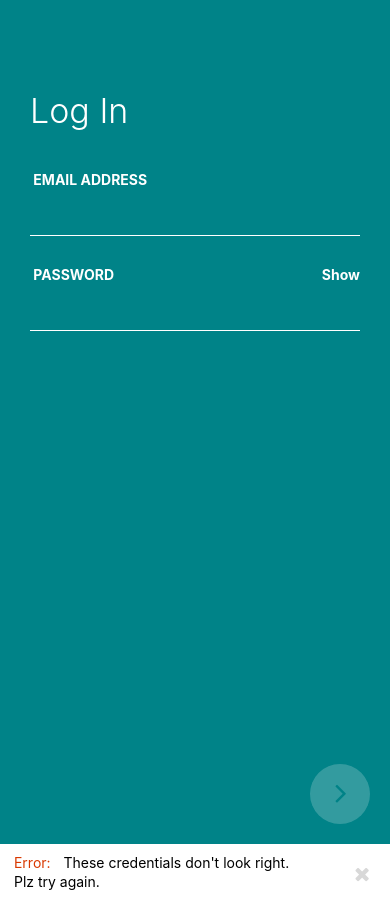
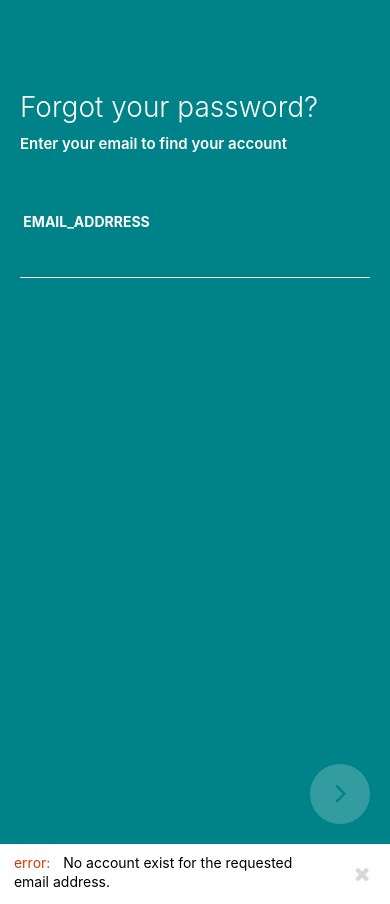
Before and after one commit to adeel111/RNBasics, a React Native app in the folder Airbnb/: screen / in a window 390 px wide. Built offline with nearby package versions, Linux system fonts and the light colour scheme.

Commit message:
added checkmark & ForgottPassword Screen

```diff
--- a/Airbnb/App.js
+++ b/Airbnb/App.js
@@ -1,11 +1,10 @@
-import React, {Component} from 'react';
-import LoggedOut from './src/screens/LoggedOut';
-import Login from './src/screens/Login';
+import React, { Component } from "react";
+import LoggedOut from "./src/screens/LoggedOut";
+import Login from "./src/screens/Login";
+import ForgotPassword from "./src/screens/ForgotPassword";
 
 export default class App extends Component {
   render() {
-    return (
-      <Login />
-    );
+    return <ForgotPassword />;
   }
 }
--- /dev/null
+++ b/Airbnb/src/components/Loader.js
@@ -0,0 +1,60 @@
+import React, { Component } from "react";
+import { StyleSheet, View, Text, Image, Modal } from "react-native";
+import PropTypes from "prop-types";
+import colors from "../styles/colors";
+
+class Loader extends Component {
+  render() {
+    const { animationType, modalVisible } = this.props;
+    return (
+      <Modal
+        animationType={animationType}
+        transparent={true}
+        visible={modalVisible}
+      >
+        <View style={styles.wrapper}>
+          <View style={styles.loaderContainer}>
+            <Image
+              style={styles.loaderImage}
+              source={require("../img/greenLoader.gif")}
+            />
+          </View>
+        </View>
+      </Modal>
+    );
+  }
+}
+
+Loader.propTypes = {
+  animationType: PropTypes.string.isRequired,
+  modalVisible: PropTypes.bool.isRequired
+};
+export default Loader;
+
+const styles = StyleSheet.create({
+  wrapper: {
+    zIndex: 9,
+    backgroundColor: "rgba(0,0,0,0.6)",
+    position: "absolute",
+    height: "100%",
+    width: "100%",
+    top: 0,
+    left: 0
+  },
+  loaderContainer: {
+    width: 90,
+    height: 90,
+    backgroundColor: colors.white,
+    borderRadius: 15,
+    position: "absolute",
+    left: "50%",
+    top: "50%",
+    marginLeft: -45,
+    marginTop: -45
+  },
+  loaderImage: {
+    width: 90,
+    height: 90,
+    borderRadius: 15
+  }
+});
--- a/Airbnb/src/components/Notification.js
+++ b/Airbnb/src/components/Notification.js
@@ -13,14 +13,14 @@ import colors from "../styles/colors";
 
 class Notification extends Component {
   state = {
-    positionValue: new Animated.Value(60)
+    positionValue: new Animated.Value(-60)
   };
 
   animatedNotification = value => {
     const { positionValue } = this.state;
     Animated.timing(positionValue, {
       toValue: value,
-      duration: 400,
+      duration: 300,
       velocity: 3,
       tension: 2,
       friction: 8,
@@ -41,13 +41,11 @@ class Notification extends Component {
     } = this.props;
     showNotification
       ? this.animatedNotification(0)
-      : this.animatedNotification(60);
+      : this.animatedNotification(-60);
     const { positionValue } = this.state;
 
     return (
-      <Animated.View
-        style={[{ transform: [{ translateY: positionValue }] }, styles.wrapper]}
-      >
+      <Animated.View style={[{ marginBottom: positionValue }, styles.wrapper]}>
         <View style={styles.notificationContent}>
           <Text style={styles.errorText}> {type} </Text>
           <Text style={styles.errorMessage}> {firstLine} </Text>
--- a/Airbnb/src/components/form/InputField.js
+++ b/Airbnb/src/components/form/InputField.js
@@ -4,7 +4,9 @@ import {
   View,
   Text,
   TextInput,
-  TouchableOpacity
+  TouchableOpacity,
+  Animated,
+  Easing
 } from "react-native";
 import FontAwesome from "react-native-vector-icons/FontAwesome";
 import colors from "../../styles/colors";
@@ -15,10 +17,21 @@ export default class InputField extends Component {
     super(props);
     this.state = {
       secureInput:
-        props.inputType === "text" || props.inputType === "email" ? false : true
+        props.inputType === "text" || props.inputType === "email"
+          ? false
+          : true,
+      scaleCheckmarkValue: new Animated.Value(0)
     };
     this.toggleShowPassword = this.toggleShowPassword.bind(this);
   }
+
+  scaleCheckmark = value => {
+    Animated.timing(this.state.scaleCheckmarkValue, {
+      toValue: value,
+      duration: 400,
+      easing: Easing.easeOutBack
+    }).start();
+  };
 
   toggleShowPassword() {
     this.setState({ secureInput: !this.state.secureInput });
@@ -33,13 +46,25 @@ export default class InputField extends Component {
       borderBottomColor,
       inputType,
       customStyle,
-      onChangeText
+      onChangeText,
+      showCheckmark,
+      autoFocus,
+      autoCapitalize
     } = this.props;
-    const { secureInput } = this.state;
+    const { secureInput, scaleCheckmarkValue } = this.state;
     const fontSize = labelTextSize;
     const color = labelColor;
     const inputColor = textColor;
     const borderBottom = borderBottomColor || "transparent";
+    const keyboardType = inputType === "email" ? "email-address" : "default";
+
+    const iconScale = scaleCheckmarkValue.interpolate({
+      inputRange: [0, 0.5, 1],
+      outputRange: [0.01, 1.6, 1]
+    });
+
+    const scaleValue = showCheckmark ? 1 : 0;
+    this.scaleCheckmark(scaleValue);
     return (
       <View style={[customStyle, styles.wrapper]}>
         <Text style={[{ fontSize, color }, styles.label]}> {labelText} </Text>
@@ -53,14 +78,25 @@ export default class InputField extends Component {
             </Text>
           </TouchableOpacity>
         ) : null}
+        <Animated.View
+          style={[
+            { transform: [{ scale: iconScale }] },
+            styles.checkmarkWrapper
+          ]}
+        >
+          <FontAwesome name="check" color={colors.white} size={20} />
+        </Animated.View>
         <TextInput
-          autoCorrect={false}
           style={[
             { color: inputColor, borderBottomColor: borderBottom },
             styles.inputField
           ]}
           secureTextEntry={secureInput}
           onChangeText={onChangeText}
+          keyboardType={keyboardType}
+          autoFocus={autoFocus}
+          autoCapitalize={autoCapitalize}
+          autoCorrect={false}
         />
       </View>
     );
@@ -75,7 +111,10 @@ InputField.propTypes = {
   borderBottomColor: PropTypes.string,
   inputType: PropTypes.string.isRequired,
   customStyle: PropTypes.object,
-  onChangeText: PropTypes.func
+  onChangeText: PropTypes.func,
+  showCheckmark: PropTypes.bool.isRequired,
+  autoFocus: PropTypes.bool,
+  autoCapitalize: PropTypes.bool
 };
 
 const styles = StyleSheet.create({
@@ -98,5 +137,10 @@ const styles = StyleSheet.create({
   showButtonText: {
     color: colors.white,
     fontWeight: "700"
+  },
+  checkmarkWrapper: {
+    position: "absolute",
+    right: 0,
+    bottom: 10
   }
 });
--- /dev/null
+++ b/Airbnb/src/screens/ForgotPassword.js
@@ -0,0 +1,135 @@
+import React, { Component } from "react";
+import { StyleSheet, View, Text } from "react-native";
+import colors from "../styles/colors";
+import InputField from "../components/form/InputField";
+import Notification from "../components/Notification";
+import NextArrowButton from "../components/buttons/NextArrowButton";
+import Loader from "../components/Loader";
+
+class ForgotPassword extends Component {
+  state = {
+    formValid: true,
+    loadingVisible: false,
+    validEmail: false,
+    emailAddress: ""
+  };
+
+  handleEmailChange = email => {
+    const emailCheckRegex = /^(([^<>()\[\]\\.,;:\s@"]+(\.[^<>()\[\]\\.,;:\s@"]+)*)|(".+"))@((\[[0-9]{1,3}\.[0-9]{1,3}\.[0-9]{1,3}\.[0-9]{1,3}])|(([a-zA-Z\-0-9]+\.)+[a-zA-Z]{2,}))$/;
+    const { validEmail } = this.state;
+
+    this.setState({ emailAddress: email });
+    if (!validEmail) {
+      if (emailCheckRegex.test(email)) {
+        this.setState({ validEmail: true });
+      }
+    } else {
+      if (!emailCheckRegex.test(email)) {
+        this.setState({ validEmail: false });
+      }
+    }
+  };
+
+  gotoNextStep = () => {
+    this.setState({ loadingVisible: true });
+    setTimeout(() => {
+      if (this.state.emailAddress === "wrong@email.com") {
+        this.setState({
+          loadingVisible: false,
+          formValid: false
+        });
+      } else {
+        this.setState({
+          loadingVisible: false,
+          formValid: true
+        });
+      }
+    }, 2000);
+  };
+
+  handleCloseNotification = () => {
+    this.setState({
+      formValid: true
+    });
+  };
+
+  render() {
+    const { loadingVisible, formValid, validEmail } = this.state;
+    const background = formValid ? colors.green01 : colors.darkOrange;
+    const showNotification = formValid ? false : true;
+    return (
+      <View
+        style={[{ backgroundColor: background }, styles.wrapper]}
+        behavior="padding"
+      >
+        <View style={styles.form}>
+          <Text style={styles.forgotPasswordHeading}>
+            Forgot your password?
+          </Text>
+          <Text style={styles.forgotPasswordSubHeading}>
+            Enter your email to find your account
+          </Text>
+          <InputField
+            customStyle={{ marginBottom: 30 }}
+            textColor={colors.white}
+            labelText="EMAIL_ADDRRESS"
+            labelTextSize={14}
+            labelColor={colors.white}
+            borderBottomColor={colors.white}
+            inputType="email"
+            onChangeText={this.handleEmailChange}
+            showCheckmark={validEmail}
+          />
+        </View>
+        <View style={styles.nextButtonWrapper}>
+          <NextArrowButton
+            handleNextButton={this.gotoNextStep}
+            disabled={!validEmail}
+          />
+        </View>
+        <View>
+          <Notification
+            showNotification={showNotification}
+            handleCloseNotification={this.handleCloseNotification}
+            type="error:"
+            firstLine="No account exist for the requested"
+            secondLine="email address."
+          />
+        </View>
+        <Loader modalVisible={loadingVisible} animationType="fade" />
+      </View>
+    );
+  }
+}
+
+export default ForgotPassword;
+
+const styles = StyleSheet.create({
+  wrapper: {
+    flex: 1,
+    display: "flex"
+  },
+  form: {
+    marginTop: 90,
+    paddingLeft: 20,
+    paddingRight: 20,
+    flex: 1
+  },
+  forgotPasswordHeading: {
+    fontSize: 28,
+    color: colors.white,
+    fontWeight: "300"
+  },
+  forgotPasswordSubHeading: {
+    color: colors.white,
+    fontSize: 15,
+    fontWeight: "600",
+    marginTop: 10,
+    marginBottom: 60
+  },
+  nextButtonWrapper: {
+    alignItems: "flex-end",
+    right: 20,
+    bottom: 20
+  }
+});
--- a/Airbnb/src/screens/Login.js
+++ b/Airbnb/src/screens/Login.js
@@ -10,24 +10,28 @@ import colors from "../styles/colors";
 import InputField from "../components/form/InputField";
 import NextArrowButton from "../components/buttons/NextArrowButton";
 import Notification from "../components/Notification";
+import Loader from "../components/Loader";
 
 export default class Login extends Component {
   state = {
     formValid: true,
     validEmail: false,
     emailAddress: "",
-    validPassword: false
+    validPassword: false,
+    loadingVisible: false
   };
   handleNextButton = () => {
+    this.setState({ loadingVisible: true });
+    setTimeout(() => {
       if (
         this.state.emailAddress === "Aydil@gmail.com" &&
         this.state.validPassword
       ) {
-      alert("Success");
-      this.setState({ formValid: true });
+        this.setState({ formValid: true, loadingVisible: false });
       } else {
-      this.setState({ formValid: false });
+        this.setState({ formValid: false, loadingVisible: false });
       }
+    }, 2000);
   };
 
   handleCloseNotification = () => {
@@ -69,7 +73,7 @@ export default class Login extends Component {
   };
 
   render() {
-    const { formValid } = this.state;
+    const { formValid, loadingVisible, validEmail, validPassword } = this.state;
     const showNotification = formValid ? false : true;
     const background = formValid ? colors.green01 : colors.darkOrange;
     const notificationMarginTop = showNotification ? 10 : 0;
@@ -89,6 +93,8 @@ export default class Login extends Component {
               inputType="email"
               customStyle={{ marginBottom: 30 }}
               onChangeText={this.handleEmailchange}
+              showCheckmark={validEmail}
+              autoFocus={true}
             />
             <InputField
               labelText="PASSWORD"
@@ -99,6 +105,7 @@ export default class Login extends Component {
               inputType="password"
               customStyle={{ marginBottom: 30 }}
               onChangeText={this.handlePasswordChange}
+              showCheckmark={validPassword}
             />
           </ScrollView>
         </View>
@@ -122,6 +129,7 @@ export default class Login extends Component {
             secondLine="Plz try again."
           />
         </View>
+        <Loader modalVisible={loadingVisible} animationType="fade" />
       </KeyboardAvoidingView>
     );
   }
```
Also changed, not shown: 1 other file (tests, documents, lock files or other folders). Lines whose indentation alone changed are shown as unchanged.
